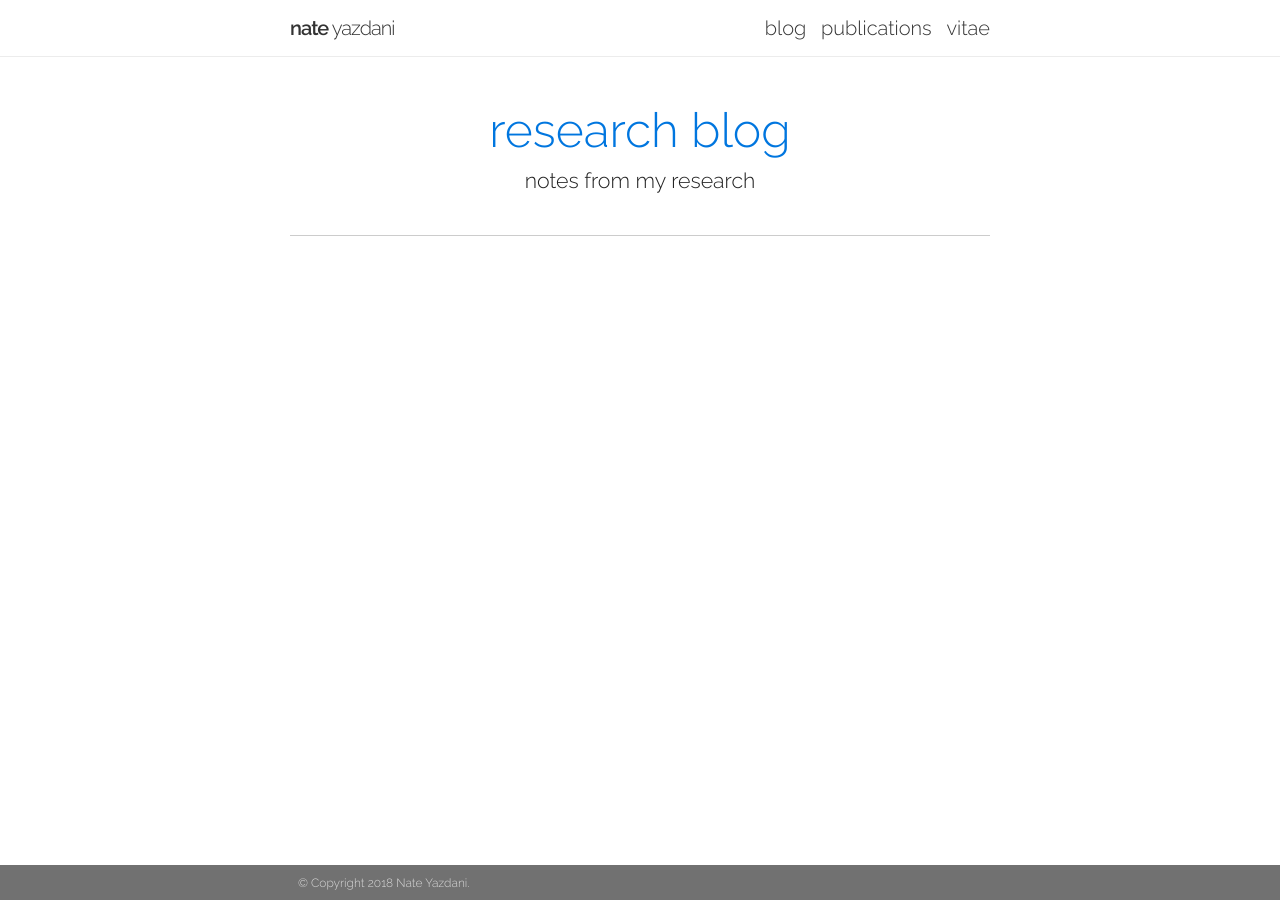
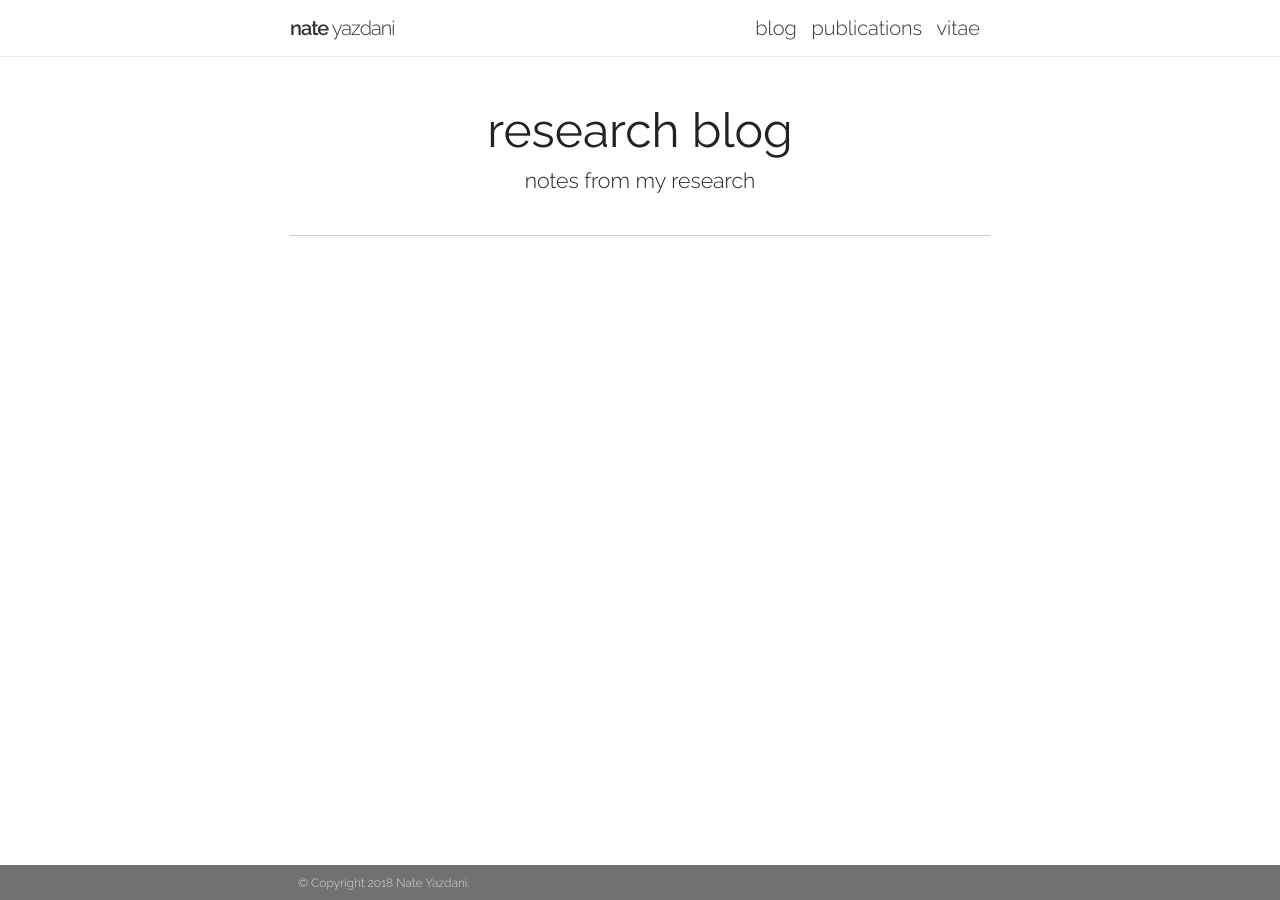
Before and after one commit to nateyazdani/nateyazdani.github.io, a Jekyll site: the page built from blog/index.html, in a window 1280 px wide. Built offline with Jekyll 4.4.1, drawn with Linux system fonts in a browser that asks for light colours; nearby versions of some CDN libraries; the list of posts is cut into pages by our own code.

Commit message:
Tweak styling

```diff
--- a/_sass/_header.scss
+++ b/_sass/_header.scss
@@ -21,10 +21,7 @@
     line-height: $nav-height;
     .page-link{
         line-height: $line-height;
-        // Gaps between nav items, but not on the first one
-        &:not(:first-child) {
-            margin-left: 10px;
-        }
+        margin-right: 10px;
     }
     // @include media-query($on-palm) {
     //     position: fixed;
@@ -51,8 +48,9 @@
     line-height: 3em;
     z-index: 25;
     h1{
-        color: $theme-color;
+        // color: $theme-color;
         font-size: 36pt;
+        font-weight: bolder;
         margin: 0;
     }
     h2{
```
